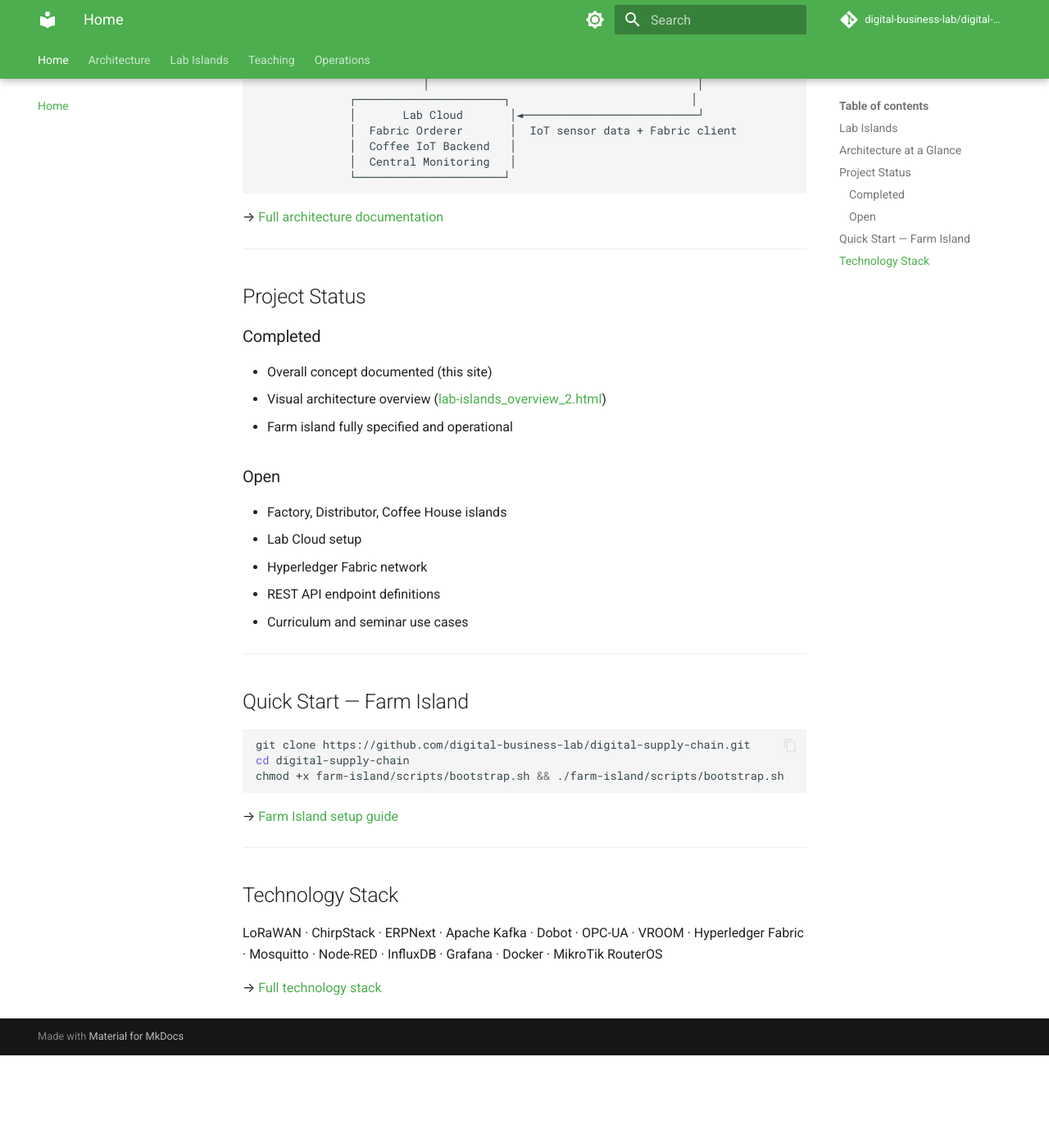
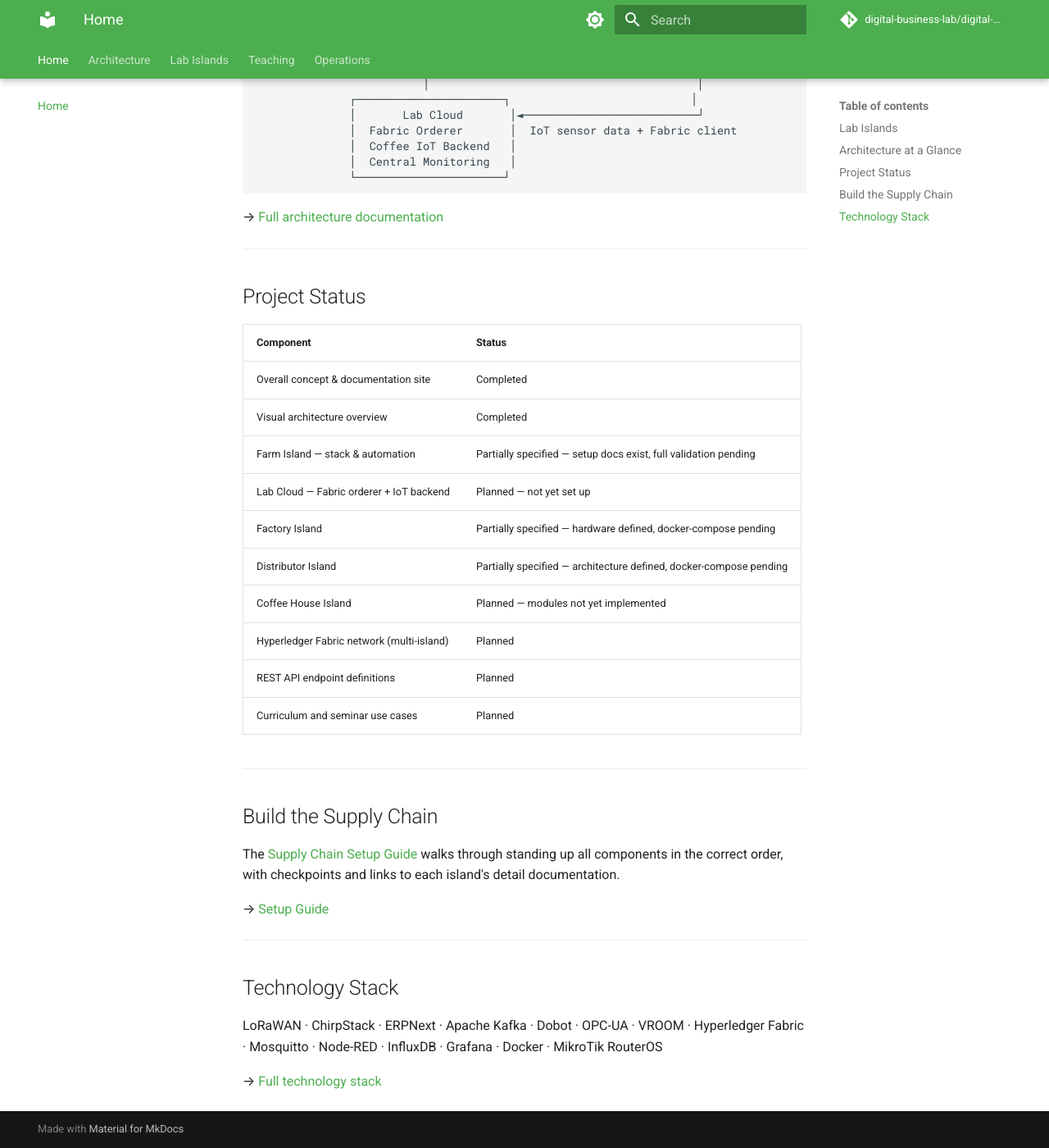
Before and after one commit to digital-business-lab/digital-supply-chain, an MkDocs documentation site: the page built from docs/index.md, in a window 1280 px wide and 1400 px high, scrolled down 962 px. Shown: the whole window at 82% size. Built offline with MkDocs 1.6.1 and Material for MkDocs 9.7.7, drawn with Linux system fonts in a browser that asks for light colours; comment, search, counter and statistics services are not loaded; before the commit the page ends 2249 px from its top, so only the background shows below that.

Commit message:
docs: add supply chain setup guide; fix project status
- Add docs/setup-guide.md: sequential island-by-island build guide
  (Lab Cloud → Farm → Factory → Distributor → Coffee House → smoke test)
  with checkpoints and placeholders for unfinished components
- Fix docs/index.md: replace incorrect 'Farm fully operational' status
  with accurate per-component status table; link to new setup guide
- Add setup-guide.md to mkdocs.yml nav under Operations

````diff
--- a/docs/index.md
+++ b/docs/index.md
@@ -41,29 +41,26 @@ Coffee Farm  →  Coffee Processing  →  Coffee Trader  →  Coffee House
 
 ## Project Status
 
-### Completed
-- Overall concept documented (this site)
-- Visual architecture overview ([lab-islands_overview_2.html](lab-islands_overview_2.html))
-- Farm island fully specified and operational
-
-### Open
-- Factory, Distributor, Coffee House islands
-- Lab Cloud setup
-- Hyperledger Fabric network
-- REST API endpoint definitions
-- Curriculum and seminar use cases
+| Component | Status |
+|---|---|
+| Overall concept & documentation site | Completed |
+| Visual architecture overview | Completed |
+| Farm Island — stack & automation | Partially specified — setup docs exist, full validation pending |
+| Lab Cloud — Fabric orderer + IoT backend | Planned — not yet set up |
+| Factory Island | Partially specified — hardware defined, docker-compose pending |
+| Distributor Island | Partially specified — architecture defined, docker-compose pending |
+| Coffee House Island | Planned — modules not yet implemented |
+| Hyperledger Fabric network (multi-island) | Planned |
+| REST API endpoint definitions | Planned |
+| Curriculum and seminar use cases | Planned |
 
 ---
 
-## Quick Start — Farm Island
+## Build the Supply Chain
 
-```bash
-git clone https://github.com/digital-business-lab/digital-supply-chain.git
-cd digital-supply-chain
-chmod +x farm-island/scripts/bootstrap.sh && ./farm-island/scripts/bootstrap.sh
-```
+The [Supply Chain Setup Guide](setup-guide.md) walks through standing up all components in the correct order, with checkpoints and links to each island's detail documentation.
 
-→ [Farm Island setup guide](islands/farm/index.md)
+→ [Setup Guide](setup-guide.md)
 
 ---
 
--- a/mkdocs.yml
+++ b/mkdocs.yml
@@ -52,6 +52,7 @@ nav:
   - Teaching:
     - Didactic Scenarios: didactic-scenarios.md
   - Operations:
+    - Supply Chain Setup Guide: setup-guide.md
     - Workstation Setup: setup-workstation.md
     - Backup & VM Templates: operations.md
     - GitOps Workflow: gitops.md
````
Also changed, not shown: docs/setup-guide.md (added, +324 -0 lines).
